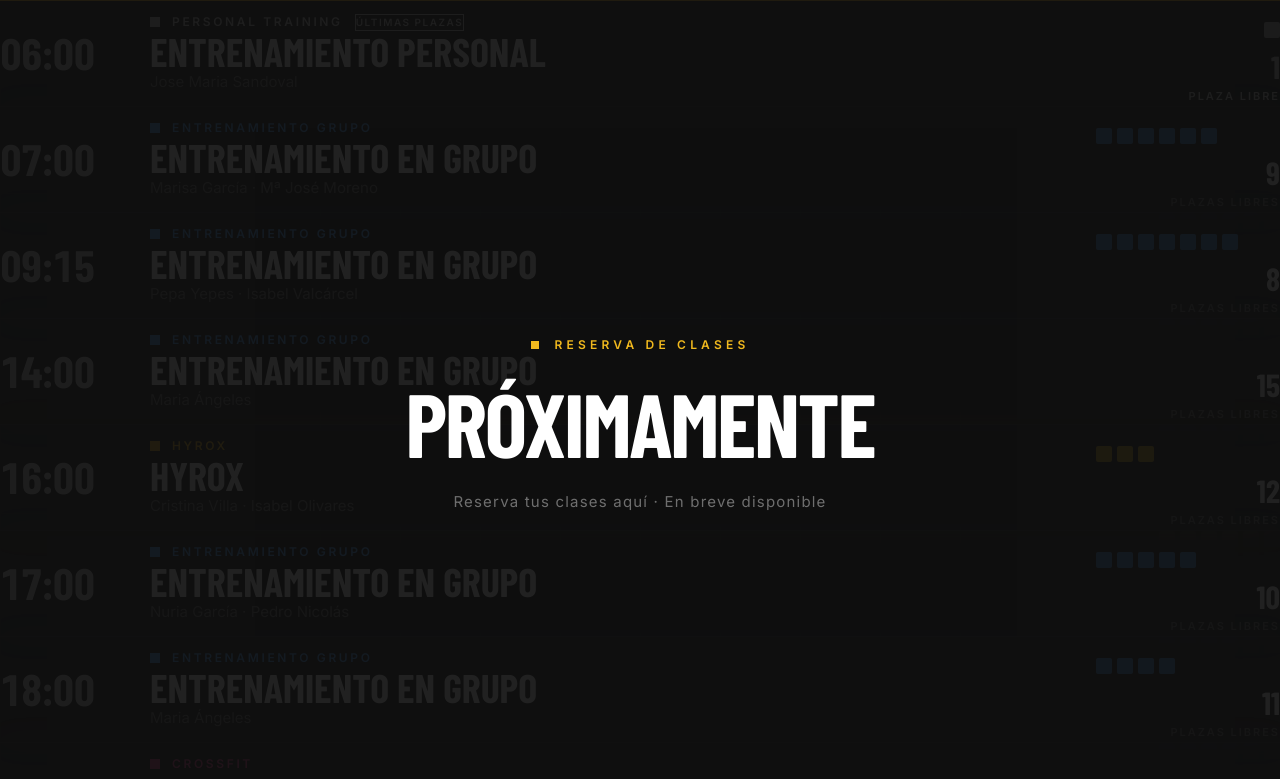
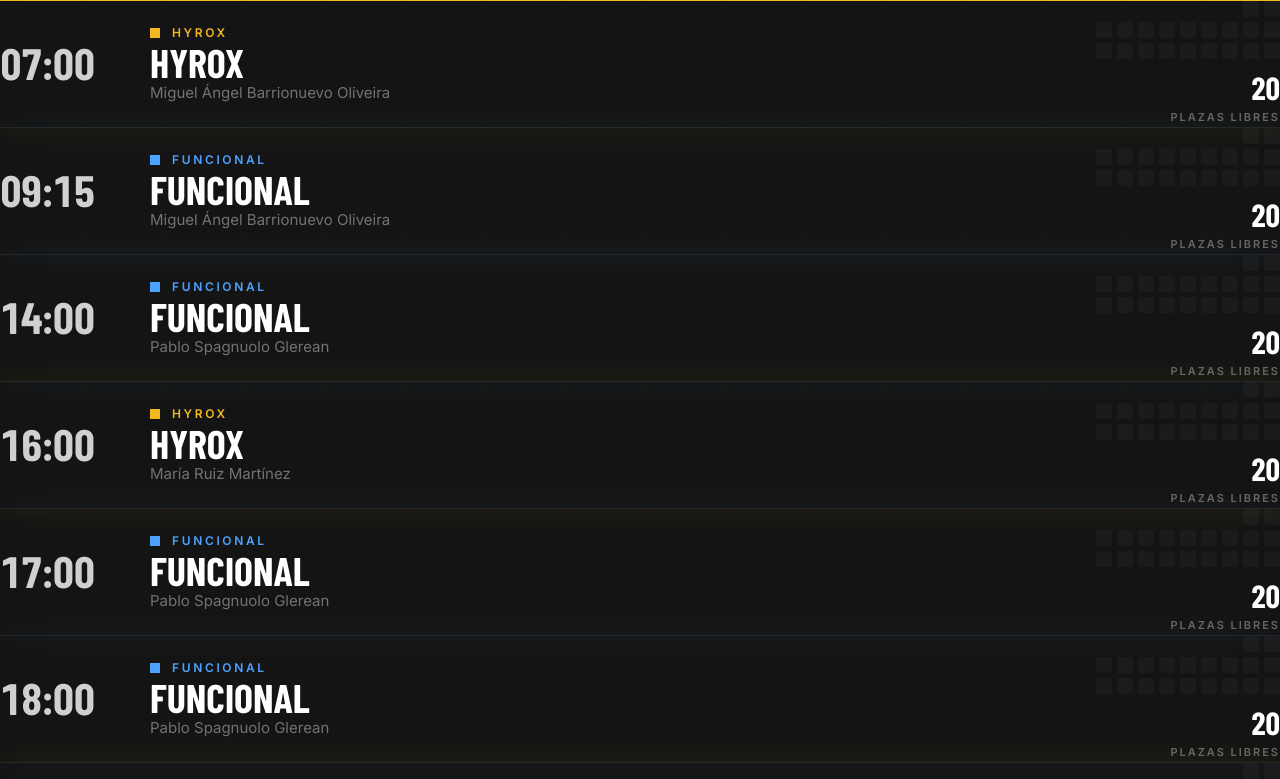
Before and after one commit to chrisrobinsonphotos/SportTraining_Webiste, a Next.js app: page / in a window 1280 px wide. Shown: the part 6679-7458 px from the top of the page. Built offline with nearby package versions, Linux system fonts and the light colour scheme; no server answers; a web font is replaced by a local one.

Commit message:
feat(schedule): real class data + remove Próximamente overlay

```diff
--- a/components/Schedule.tsx
+++ b/components/Schedule.tsx
@@ -4,7 +4,7 @@
 import { motion, AnimatePresence, useInView } from 'framer-motion'
 import Link from 'next/link'
 
-type ClassType = 'grupo' | 'hyrox' | 'crossfit' | 'personal'
+type ClassType = 'funcional' | 'hyrox' | 'crossfit' | 'personal'
 
 interface ClassSlot {
   time: string
@@ -16,72 +16,69 @@
 }
 
 const typeConfig: Record<ClassType, { label: string; color: string; border: string; glow: string }> = {
-  hyrox:    { label: 'HYROX',               color: '#F1B91E', border: 'border-[#F1B91E]/25', glow: 'shadow-[0_0_30px_rgba(241,185,30,0.08)]' },
-  crossfit: { label: 'CrossFit',            color: '#E84393', border: 'border-[#E84393]/25', glow: 'shadow-[0_0_30px_rgba(232,67,147,0.08)]' },
-  grupo:    { label: 'Entrenamiento Grupo', color: '#4CA3FF', border: 'border-[#4CA3FF]/20', glow: 'shadow-[0_0_30px_rgba(76,163,255,0.06)]' },
-  personal: { label: 'Personal Training',  color: '#CCCCCC', border: 'border-white/15',      glow: '' },
+  hyrox:    { label: 'HYROX',    color: '#F1B91E', border: 'border-[#F1B91E]/25', glow: 'shadow-[0_0_30px_rgba(241,185,30,0.08)]' },
+  funcional: { label: 'Funcional', color: '#4CA3FF', border: 'border-[#4CA3FF]/20', glow: 'shadow-[0_0_30px_rgba(76,163,255,0.06)]' },
+  crossfit: { label: 'CrossFit', color: '#E84393', border: 'border-[#E84393]/25', glow: 'shadow-[0_0_30px_rgba(232,67,147,0.08)]' },
+  personal: { label: 'Personal Training', color: '#CCCCCC', border: 'border-white/15', glow: '' },
 }
+
+// Trainers
+const MIGUEL = 'Miguel Ángel Barrionuevo Oliveira'
+const PABLO  = 'Pablo Spagnuolo Glerean'
+const MARIA  = 'María Ruiz Martínez'
 
 const schedule: Record<string, ClassSlot[]> = {
   LUN: [
-    { time: '06:00', name: 'Entrenamiento Personal', taken: 1,  max: 2,  trainer: 'Jose Maria Sandoval', type: 'personal' },
-    { time: '07:00', name: 'Entrenamiento en Grupo', taken: 10, max: 15, trainer: 'Laura López · Marisa García', type: 'grupo' },
-    { time: '09:15', name: 'Entrenamiento en Grupo', taken: 9,  max: 15, trainer: 'Pepa Yepes · Isabel Valcárcel', type: 'grupo' },
-    { time: '14:00', name: 'Entrenamiento en Grupo', taken: 0,  max: 15, trainer: 'Maria Ángeles', type: 'grupo' },
-    { time: '16:00', name: 'CrossFit',               taken: 2,  max: 15, trainer: 'Cristina Villa · Borja Roth', type: 'crossfit' },
-    { time: '17:00', name: 'Entrenamiento en Grupo', taken: 6,  max: 15, trainer: 'Nuria García · Noe Gil', type: 'grupo' },
-    { time: '18:00', name: 'HYROX',                  taken: 7,  max: 15, trainer: 'Maria Ángeles', type: 'hyrox' },
-    { time: '19:00', name: 'HYROX',                  taken: 8,  max: 15, trainer: 'Maria Ángeles · Pedro Nicolás', type: 'hyrox' },
-    { time: '20:00', name: 'Entrenamiento en Grupo', taken: 8,  max: 15, trainer: 'Dani Montesinos · Laura Guillén', type: 'grupo' },
+    { time: '07:00', name: 'HYROX',    taken: 0, max: 20, trainer: MIGUEL, type: 'hyrox' },
+    { time: '09:15', name: 'Funcional', taken: 0, max: 20, trainer: PABLO,  type: 'funcional' },
+    { time: '14:00', name: 'Funcional', taken: 0, max: 20, trainer: MIGUEL, type: 'funcional' },
+    { time: '16:00', name: 'HYROX',    taken: 0, max: 20, trainer: MARIA,  type: 'hyrox' },
+    { time: '17:00', name: 'Funcional', taken: 0, max: 20, trainer: MARIA,  type: 'funcional' },
+    { time: '18:00', name: 'HYROX',    taken: 0, max: 20, trainer: MARIA,  type: 'hyrox' },
+    { time: '19:00', name: 'HYROX',    taken: 0, max: 20, trainer: MARIA,  type: 'hyrox' },
+    { time: '20:00', name: 'Funcional', taken: 0, max: 20, trainer: MARIA,  type: 'funcional' },
   ],
   MAR: [
-    { time: '07:00', name: 'Entrenamiento en Grupo', taken: 7,  max: 15, trainer: 'Laura López · Marisa García', type: 'grupo' },
-    { time: '09:00', name: 'Entrenamiento Personal', taken: 1,  max: 2,  trainer: 'Elena García Puerma', type: 'personal' },
-    { time: '09:15', name: 'HYROX',                  taken: 6,  max: 15, trainer: 'Pepa Yepes', type: 'hyrox' },
-    { time: '14:00', name: 'Entrenamiento en Grupo', taken: 0,  max: 15, trainer: 'Maria Ángeles', type: 'grupo' },
-    { time: '17:00', name: 'CrossFit',               taken: 3,  max: 15, trainer: 'Beatriz García · José I. Andújar', type: 'crossfit' },
-    { time: '18:00', name: 'Entrenamiento Personal', taken: 1,  max: 2,  trainer: 'Javier Cáscales', type: 'personal' },
-    { time: '18:00', name: 'HYROX',                  taken: 6,  max: 15, trainer: 'Mª Ángeles Martínez · Mario Jover', type: 'hyrox' },
-    { time: '19:00', name: 'Entrenamiento en Grupo', taken: 5,  max: 15, trainer: 'Nuria García', type: 'grupo' },
-    { time: '20:00', name: 'Entrenamiento en Grupo', taken: 5,  max: 15, trainer: 'Laura Guillén · Jesús Bayano', type: 'grupo' },
+    { time: '07:00', name: 'Funcional', taken: 0, max: 20, trainer: MIGUEL, type: 'funcional' },
+    { time: '09:15', name: 'HYROX',    taken: 0, max: 20, trainer: MIGUEL, type: 'hyrox' },
+    { time: '14:00', name: 'Funcional', taken: 0, max: 20, trainer: MIGUEL, type: 'funcional' },
+    { time: '16:00', name: 'Funcional', taken: 0, max: 20, trainer: MARIA,  type: 'funcional' },
+    { time: '17:00', name: 'Funcional', taken: 0, max: 20, trainer: MARIA,  type: 'funcional' },
+    { time: '18:00', name: 'HYROX',    taken: 0, max: 20, trainer: MARIA,  type: 'hyrox' },
+    { time: '19:00', name: 'Funcional', taken: 0, max: 20, trainer: MARIA,  type: 'funcional' },
+    { time: '20:00', name: 'HYROX',    taken: 0, max: 20, trainer: MARIA,  type: 'hyrox' },
   ],
   MIÉ: [
-    { time: '06:00', name: 'Entrenamiento Personal', taken: 1,  max: 2,  trainer: 'Jose Maria Sandoval', type: 'personal' },
-    { time: '07:00', name: 'Entrenamiento en Grupo', taken: 6,  max: 15, trainer: 'Marisa García · Mª José Moreno', type: 'grupo' },
-    { time: '09:15', name: 'Entrenamiento en Grupo', taken: 7,  max: 15, trainer: 'Pepa Yepes · Isabel Valcárcel', type: 'grupo' },
-    { time: '14:00', name: 'Entrenamiento en Grupo', taken: 0,  max: 15, trainer: 'Maria Ángeles', type: 'grupo' },
-    { time: '16:00', name: 'HYROX',                  taken: 3,  max: 15, trainer: 'Cristina Villa · Isabel Olivares', type: 'hyrox' },
-    { time: '17:00', name: 'Entrenamiento en Grupo', taken: 5,  max: 15, trainer: 'Nuria García · Pedro Nicolás', type: 'grupo' },
-    { time: '18:00', name: 'Entrenamiento en Grupo', taken: 4,  max: 15, trainer: 'Maria Ángeles', type: 'grupo' },
-    { time: '19:00', name: 'CrossFit',               taken: 0,  max: 15, trainer: 'Cristina Villa', type: 'crossfit' },
-    { time: '20:00', name: 'Entrenamiento en Grupo', taken: 7,  max: 15, trainer: 'Laura Guillén · Raquel Villaescusa', type: 'grupo' },
+    { time: '07:00', name: 'HYROX',    taken: 0, max: 20, trainer: MIGUEL, type: 'hyrox' },
+    { time: '09:15', name: 'Funcional', taken: 0, max: 20, trainer: MIGUEL, type: 'funcional' },
+    { time: '14:00', name: 'Funcional', taken: 0, max: 20, trainer: PABLO,  type: 'funcional' },
+    { time: '16:00', name: 'HYROX',    taken: 0, max: 20, trainer: MARIA,  type: 'hyrox' },
+    { time: '17:00', name: 'Funcional', taken: 0, max: 20, trainer: PABLO,  type: 'funcional' },
+    { time: '18:00', name: 'Funcional', taken: 0, max: 20, trainer: PABLO,  type: 'funcional' },
+    { time: '19:00', name: 'HYROX',    taken: 0, max: 20, trainer: MARIA,  type: 'hyrox' },
+    { time: '20:00', name: 'Funcional', taken: 0, max: 20, trainer: MARIA,  type: 'funcional' },
   ],
   JUE: [
-    { time: '06:00', name: 'Entrenamiento Personal', taken: 1,  max: 2,  trainer: 'PAYPA 2012 · SL Molina', type: 'personal' },
-    { time: '07:00', name: 'Entrenamiento en Grupo', taken: 6,  max: 15, trainer: 'Marisa García · José A. López', type: 'grupo' },
-    { time: '09:00', name: 'Entrenamiento Personal', taken: 1,  max: 2,  trainer: 'Elena García Puerma', type: 'personal' },
-    { time: '09:15', name: 'HYROX',                  taken: 4,  max: 15, trainer: 'Pepa Yepes', type: 'hyrox' },
-    { time: '14:00', name: 'Entrenamiento en Grupo', taken: 0,  max: 15, trainer: 'Maria Ángeles', type: 'grupo' },
-    { time: '16:00', name: 'CrossFit',               taken: 0,  max: 15, trainer: 'Cristina Villa', type: 'crossfit' },
-    { time: '17:00', name: 'Entrenamiento en Grupo', taken: 3,  max: 15, trainer: 'Dani Montesinos', type: 'grupo' },
-    { time: '18:00', name: 'HYROX',                  taken: 5,  max: 15, trainer: 'Maria Ángeles', type: 'hyrox' },
-    { time: '18:00', name: 'Entrenamiento Personal', taken: 1,  max: 2,  trainer: 'Javier Cáscales', type: 'personal' },
-    { time: '19:00', name: 'HYROX',                  taken: 5,  max: 15, trainer: 'Cristina Nicolás · Juan Belchi', type: 'hyrox' },
-    { time: '20:00', name: 'Entrenamiento en Grupo', taken: 3,  max: 15, trainer: 'Bianca Escámez · Raquel Villaescusa', type: 'grupo' },
+    { time: '07:00', name: 'Funcional', taken: 0, max: 20, trainer: MIGUEL, type: 'funcional' },
+    { time: '09:15', name: 'HYROX',    taken: 0, max: 20, trainer: MIGUEL, type: 'hyrox' },
+    { time: '14:00', name: 'Funcional', taken: 0, max: 20, trainer: MIGUEL, type: 'funcional' },
+    { time: '16:00', name: 'Funcional', taken: 0, max: 20, trainer: MARIA,  type: 'funcional' },
+    { time: '17:00', name: 'Funcional', taken: 0, max: 20, trainer: MARIA,  type: 'funcional' },
+    { time: '18:00', name: 'HYROX',    taken: 0, max: 20, trainer: MARIA,  type: 'hyrox' },
+    { time: '19:00', name: 'Funcional', taken: 0, max: 20, trainer: MARIA,  type: 'funcional' },
+    { time: '20:00', name: 'HYROX',    taken: 0, max: 20, trainer: MARIA,  type: 'hyrox' },
   ],
   VIE: [
-    { time: '06:00', name: 'Entrenamiento Personal', taken: 1,  max: 2,  trainer: 'Jose Maria Sandoval', type: 'personal' },
-    { time: '07:00', name: 'Entrenamiento en Grupo', taken: 0,  max: 15, trainer: 'Maria Ángeles', type: 'grupo' },
-    { time: '09:15', name: 'Entrenamiento en Grupo', taken: 2,  max: 15, trainer: 'Isabel Valcárcel · Silvia López', type: 'grupo' },
-    { time: '16:00', name: 'Entrenamiento en Grupo', taken: 0,  max: 15, trainer: 'Maria Ángeles', type: 'grupo' },
-    { time: '17:00', name: 'Entrenamiento en Grupo', taken: 0,  max: 15, trainer: 'Nuria García', type: 'grupo' },
-    { time: '18:00', name: 'CrossFit',               taken: 0,  max: 15, trainer: 'Cristina Villa', type: 'crossfit' },
-    { time: '18:00', name: 'Entrenamiento Personal', taken: 1,  max: 2,  trainer: 'Javier Cáscales', type: 'personal' },
-    { time: '19:00', name: 'Entrenamiento en Grupo', taken: 0,  max: 15, trainer: 'Laura Guillén', type: 'grupo' },
+    { time: '07:00', name: 'HYROX',    taken: 0, max: 20, trainer: MIGUEL, type: 'hyrox' },
+    { time: '09:15', name: 'Funcional', taken: 0, max: 20, trainer: MIGUEL, type: 'funcional' },
+    { time: '16:00', name: 'HYROX',    taken: 0, max: 20, trainer: MARIA,  type: 'hyrox' },
+    { time: '17:00', name: 'Funcional', taken: 0, max: 20, trainer: MARIA,  type: 'funcional' },
+    { time: '18:00', name: 'HYROX',    taken: 0, max: 20, trainer: MARIA,  type: 'hyrox' },
+    { time: '19:00', name: 'HYROX',    taken: 0, max: 20, trainer: MARIA,  type: 'hyrox' },
   ],
   SÁB: [
-    { time: '10:00', name: 'Entrenamiento en Grupo', taken: 0,  max: 15, trainer: 'Maria Ángeles', type: 'grupo' },
-    { time: '11:00', name: 'HYROX',                  taken: 0,  max: 15, trainer: 'Pepa Yepes', type: 'hyrox' },
+    { time: '10:00', name: 'HYROX', taken: 0, max: 20, trainer: 'Miguel Ángel Barrionuevo', type: 'hyrox' },
+    { time: '11:00', name: 'HYROX', taken: 0, max: 20, trainer: 'Miguel Ángel Barrionuevo', type: 'hyrox' },
   ],
 }
 
@@ -171,23 +168,6 @@
     <section ref={ref} className="relative bg-[#141414] flex flex-col overflow-hidden">
 
       <div className="absolute inset-0 geo-grid opacity-20 pointer-events-none" />
-
-      {/* Coming Soon overlay */}
-      <div className="absolute inset-0 z-50 bg-[#0F0F0F]/92 flex flex-col items-center justify-center gap-6 pointer-events-none">
-        <div className="flex items-center gap-4 mb-2">
-          <div className="w-2 h-2 bg-[#F1B91E]" />
-          <span style={{ fontFamily: 'var(--font-inter)', fontWeight: 700 }}
-            className="text-[#F1B91E] text-[12px] tracking-[0.35em] uppercase">Reserva de Clases</span>
-        </div>
-        <h2 style={{ fontFamily: 'var(--font-barlow)', fontWeight: 800 }}
-          className="text-[14vw] md:text-[9vw] lg:text-[7vw] leading-none uppercase text-white text-center tracking-tight">
-          PRÓXIMAMENTE
-        </h2>
-        <p style={{ fontFamily: 'var(--font-inter)', fontWeight: 400 }}
-          className="text-white/40 text-[15px] tracking-[0.08em] text-center">
-          Reserva tus clases aquí · En breve disponible
-        </p>
-      </div>
 
       {/* ── HEADER ── */}
       <div className="relative z-10 px-6 md:px-12 lg:px-16 pt-20 pb-0 flex-shrink-0">
```
